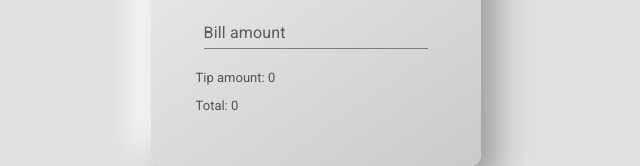
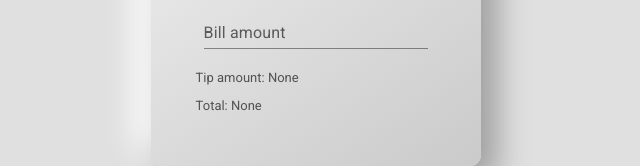
Before and after one commit to noel-pena/Tipping-app, a React (Vite) app: page / in a window 1280 px wide. Shown: the part 399-565 px from the top of the page, without its empty margins (324-964 px from the left). Built offline with nearby package versions, Linux system fonts and the light colour scheme.

Commit message:
complete

```diff
--- a/src/components/Container.jsx
+++ b/src/components/Container.jsx
@@ -5,8 +5,6 @@ import { MultilineTextFields } from "./MultilineTextFields";
 
 export const Container = () => {
   const [tips, setTips] = useState(0);
-
-  console.log(`tips from the container: ${tips}`);
 
   return (
     <Grid
--- a/src/components/MultilineTextFields.jsx
+++ b/src/components/MultilineTextFields.jsx
@@ -4,20 +4,19 @@ import TextField from "@mui/material/TextField";
 import { useState } from "react";
 
 export const MultilineTextFields = ({ tips }) => {
-  console.log(`tips inside of multiline: ${tips}`);
   const [total, setTotal] = useState(0);
   const [tipAmount, setTipAmount] = useState(0);
   const [billAmount, setBillAmount] = useState(0);
 
   function handleBillAmount(e) {
-    setBillAmount(parseInt(e.target.value));
+    setBillAmount(parseFloat(e.target.value));
   }
 
   React.useEffect(() => {
-    const calculateTip = billAmount * tips;
-    setTipAmount(parseInt(calculateTip));
-    const calculateTotal = calculateTip + billAmount;
-    setTotal(parseInt(calculateTotal));
+    const calculateTip = +(billAmount * tips).toFixed(2);
+    setTipAmount(calculateTip || "None");
+    const calculateTotal = +(calculateTip + billAmount).toFixed(2);
+    setTotal(calculateTotal || "None");
   }, [billAmount, tips]);
 
   return (
```
